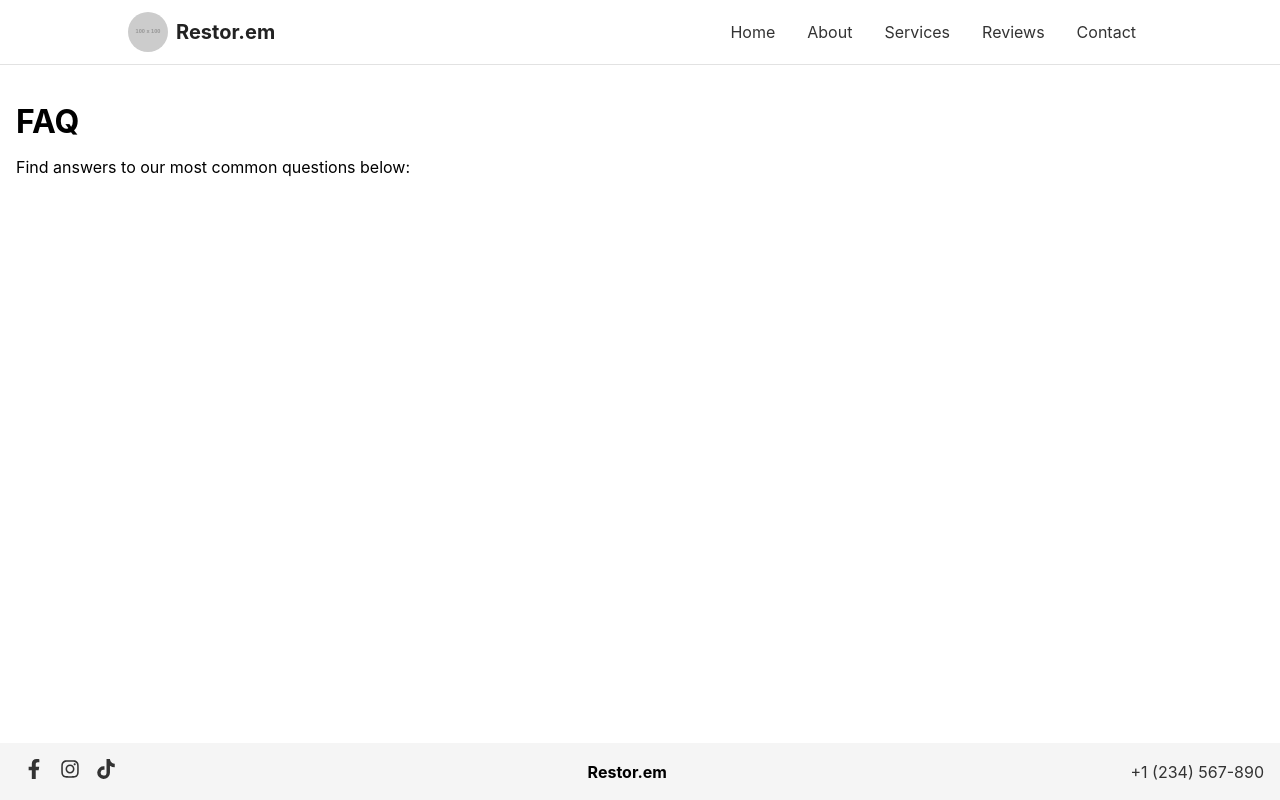
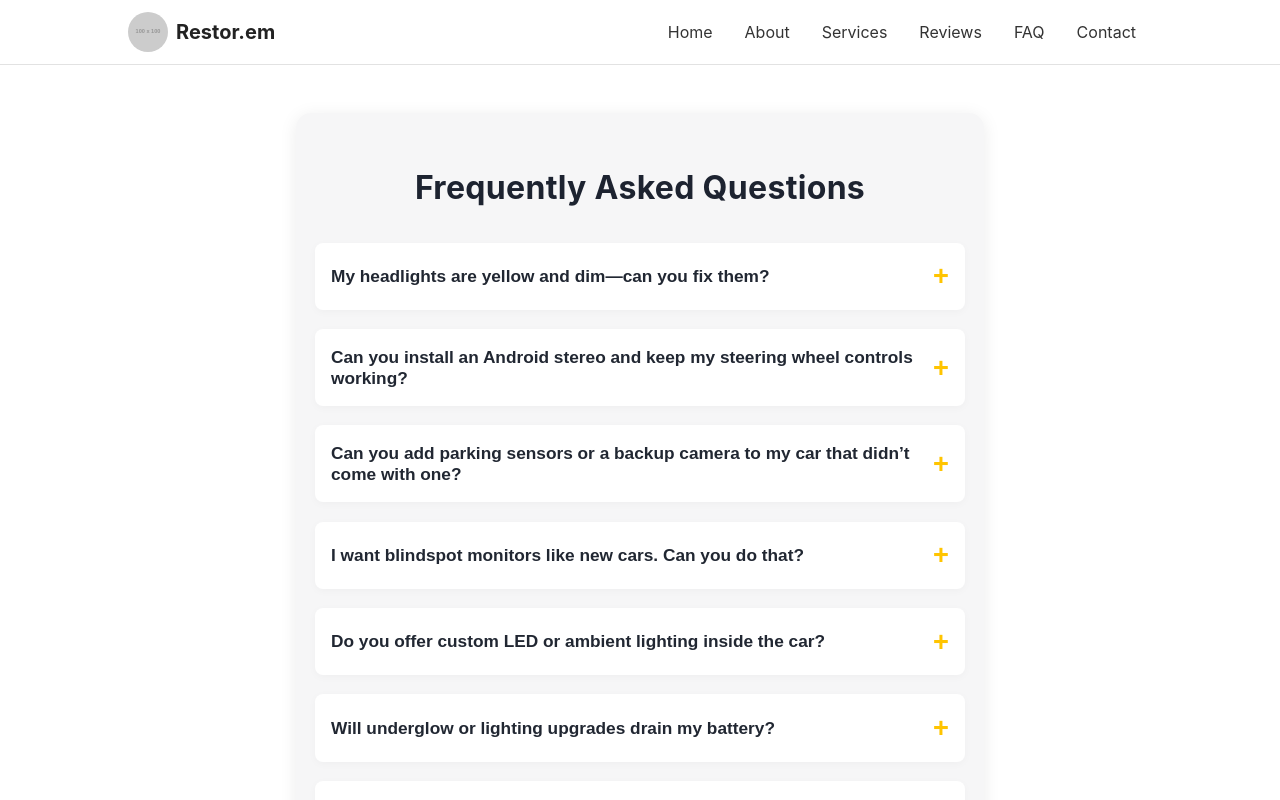
Before and after one commit to usmanAfzalKhan/car-mods-restorem, a React (Create React App) app: page /faq in a window 1280 px wide. Shown: the top 800 px of the page. Built offline with nearby package versions, Linux system fonts and the light colour scheme; no server answers.

Commit message:
feat: created FAQ page with car mod questions

```diff
--- a/src/App.js
+++ b/src/App.js
@@ -28,7 +28,6 @@ function App() {
             <Route path="/services"     element={<ServicesPage />}       />
             {/* ← Here’s the new detail route: */}
             <Route path="/services/:id" element={<ServiceDetailPage />}  />
-
             <Route path="/reviews"      element={<ReviewsPage />}        />
             <Route path="/contact"      element={<ContactPage />}        />
             <Route path="/faq"          element={<FaqPage />}            />
--- a/src/components/Header.jsx
+++ b/src/components/Header.jsx
@@ -36,6 +36,7 @@ export default function Header() {
           <Link to="/about" onClick={() => setMenuOpen(false)}>About</Link>
           <Link to="/services" onClick={() => setMenuOpen(false)}>Services</Link>
           <Link to="/reviews" onClick={() => setMenuOpen(false)}>Reviews</Link>
+          <Link to="/faq" onClick={() => setMenuOpen(false)}>FAQ</Link>
           <Link to="/contact" onClick={() => setMenuOpen(false)}>Contact</Link>
         </nav>
       </div>
--- /dev/null
+++ b/src/data/faq.js
@@ -0,0 +1,37 @@
+// faqs.js
+const faqs = [
+  {
+    question: "My headlights are yellow and dim—can you fix them?",
+    answer: "Yes, we restore headlights to clear and bright condition with pro polishing and sealant.",
+  },
+  {
+    question: "Can you install an Android stereo and keep my steering wheel controls working?",
+    answer: "Absolutely. We integrate Android head units with factory steering wheel controls whenever possible.",
+  },
+  {
+    question: "Can you add parking sensors or a backup camera to my car that didn’t come with one?",
+    answer: "Yes, we install parking sensors and backup cameras on most vehicles—even if they weren’t factory options.",
+  },
+  {
+    question: "I want blindspot monitors like new cars. Can you do that?",
+    answer: "Definitely. We retrofit aftermarket blindspot systems that alert you when a vehicle is in your blind spot.",
+  },
+  {
+    question: "Do you offer custom LED or ambient lighting inside the car?",
+    answer: "Yes. We install custom LED headlights, ambient interior lighting, footwell lights, and underglow kits.",
+  },
+  {
+    question: "Will underglow or lighting upgrades drain my battery?",
+    answer: "All lighting is professionally wired to avoid battery drain. We also explain how to use and control your new setup.",
+  },
+  {
+    question: "Can you install parts I bought online?",
+    answer: "Yes, as long as the parts meet our quality standards. We’ll inspect and install customer-supplied gear.",
+  },
+  {
+    question: "How long does it take to install something like a stereo or backup camera?",
+    answer: "Most installs are done same day. We’ll give you an accurate time estimate when you book.",
+  }
+];
+
+export default faqs;
--- a/src/pages/FaqPage.css
+++ b/src/pages/FaqPage.css
@@ -1,7 +1,69 @@
-/* FaqPage.css */
 .faq-page {
-  padding: 1rem;
+  max-width: 650px;
+  margin: 3rem auto 3rem auto;
+  padding: 1.8rem 1.2rem 2.5rem 1.2rem;
+  background: rgba(24,31,51,0.04);
+  border-radius: 15px;
+  box-shadow: 0 3px 18px rgba(0,0,0,0.08);
 }
-.faq-page h1 {
-  margin-bottom: 0.5rem;
+
+.faq-title {
+  font-size: 2rem;
+  text-align: center;
+  margin-bottom: 2.2rem;
+  color: #1d2330;
+  font-weight: 700;
+  letter-spacing: 0.01em;
 }
+
+.faq-list {
+  display: flex;
+  flex-direction: column;
+  gap: 1.2rem;
+}
+
+.faq-item {
+  background: #fff;
+  border-radius: 8px;
+  box-shadow: 0 2px 8px rgba(0,0,0,0.03);
+  transition: box-shadow 0.2s;
+}
+
+.faq-item.open {
+  box-shadow: 0 6px 24px rgba(16,24,40,0.09);
+}
+
+.faq-question {
+  width: 100%;
+  background: none;
+  border: none;
+  font-size: 1.08rem;
+  font-weight: 600;
+  text-align: left;
+  padding: 1.1rem 1rem;
+  cursor: pointer;
+  display: flex;
+  justify-content: space-between;
+  align-items: center;
+  color: #212732;
+}
+
+.faq-toggle {
+  font-size: 1.7rem;
+  font-weight: bold;
+  color: #ffc400;
+  margin-left: 1.2rem;
+}
+
+.faq-answer {
+  padding: 0 1.15rem 1.1rem 1.15rem;
+  color: #474c54;
+  font-size: 1rem;
+  line-height: 1.55;
+  animation: fadeinFaq 0.23s;
+}
+
+@keyframes fadeinFaq {
+  from { opacity: 0; transform: translateY(-8px);}
+  to { opacity: 1; transform: translateY(0);}
+}
--- a/src/pages/FaqPage.jsx
+++ b/src/pages/FaqPage.jsx
@@ -1,12 +1,28 @@
-import React from 'react';
-import './FaqPage.css';
+import React, { useState } from "react";
+import faqs from "../data/faq"; // Assuming you have a faqs.js file in data folder
+import "./FaqPage.css";
 
 export default function FaqPage() {
+  const [open, setOpen] = useState(null);
+
+  const toggle = idx => setOpen(open === idx ? null : idx);
+
   return (
-    <div className="faq-page">
-      <h1>FAQ</h1>
-      <p>Find answers to our most common questions below:</p>
-      {/* TODO: accordion list goes here */}
-    </div>
+    <section className="faq-page">
+      <h2 className="faq-title">Frequently Asked Questions</h2>
+      <div className="faq-list">
+        {faqs.map((faq, i) => (
+          <div key={i} className={`faq-item${open === i ? " open" : ""}`}>
+            <button className="faq-question" onClick={() => toggle(i)}>
+              {faq.question}
+              <span className="faq-toggle">{open === i ? "−" : "+"}</span>
+            </button>
+            {open === i && (
+              <div className="faq-answer">{faq.answer}</div>
+            )}
+          </div>
+        ))}
+      </div>
+    </section>
   );
 }
```
